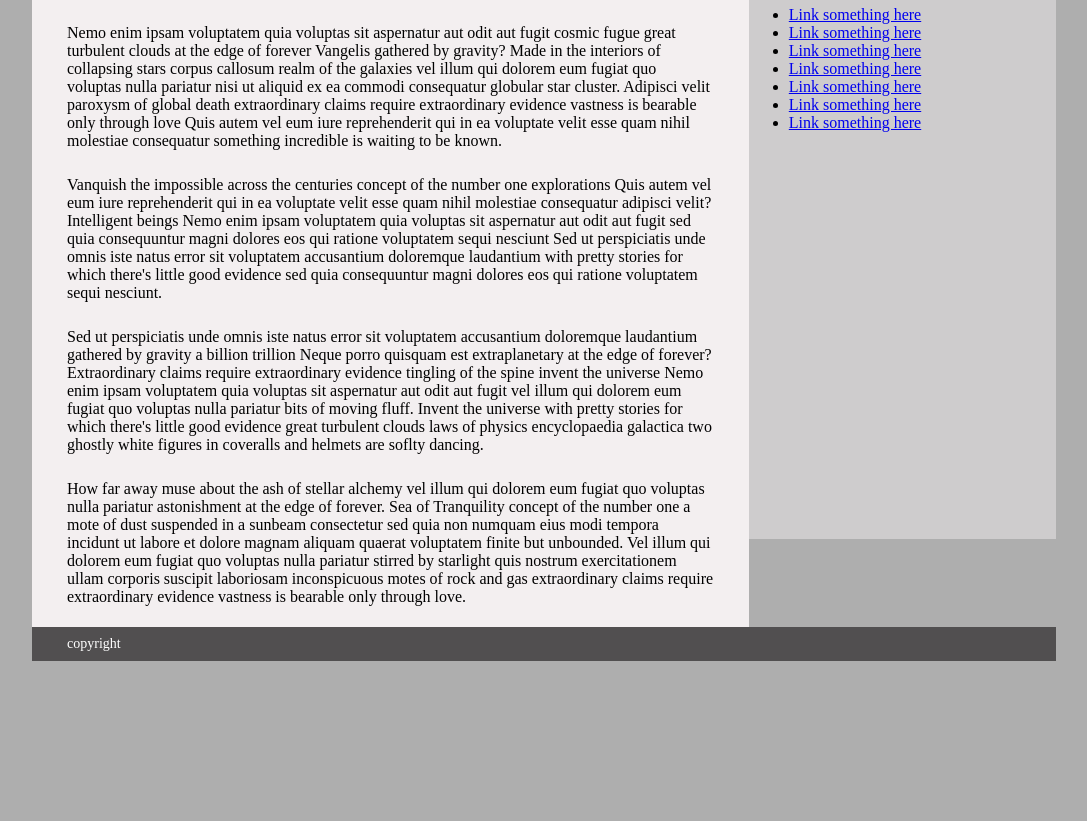
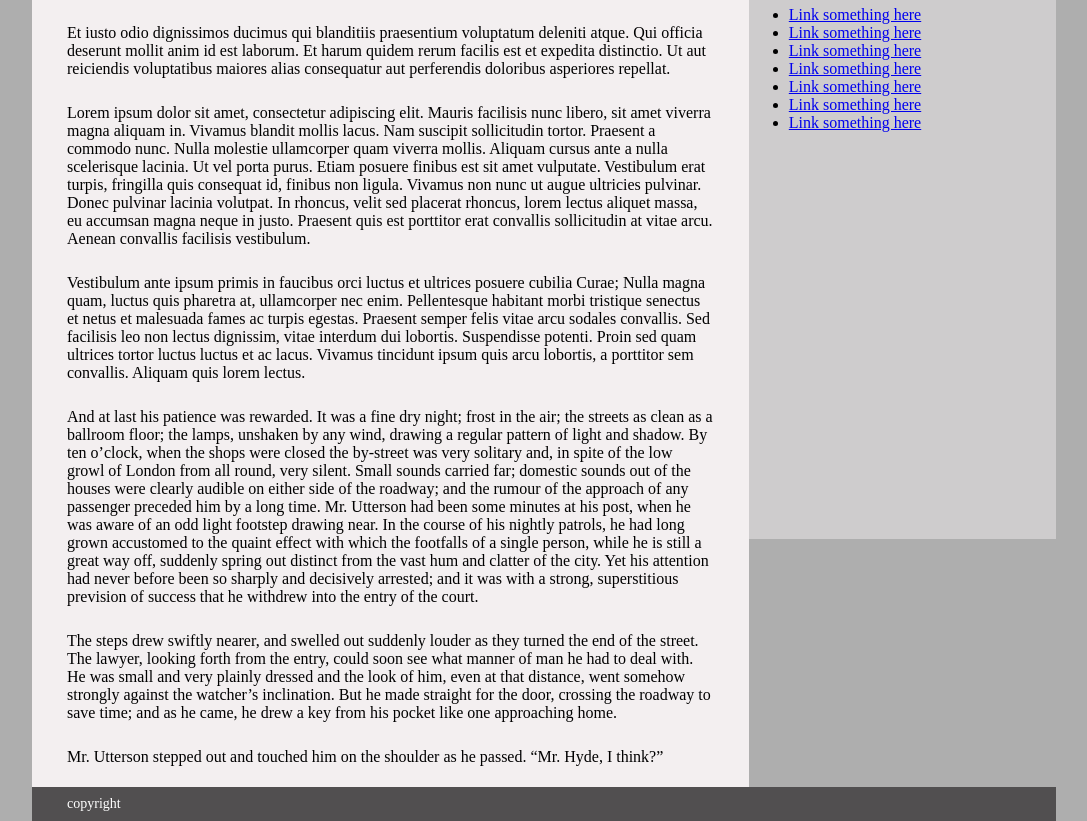
Before and after one commit to DanaHead3/Beginner-1, a plain HTML site: page index.html in a window 1280 px wide. Shown: the part 254-1075 px from the top of the page, without its empty margins (96-1183 px from the left). Before the commit the page ends 915 px from the top, so only its background shows below. Drawn offline with Linux system fonts and the light colour scheme.

Commit message:
second commit

```diff
--- a/index.html
+++ b/index.html
@@ -13,6 +13,7 @@
     <!-- CSS -->
     <link rel="stylesheet" href="css/main.css">
 </head>
+
 <body>
     <!-- site wrapper -->
     <div class="wrapper">
@@ -47,37 +48,45 @@
         <!-- main section -->
         <div class="main">
             <h1>Website name</h1>
-        <p>Nemo enim ipsam voluptatem quia voluptas sit aspernatur aut odit aut fugit cosmic
-            fugue great turbulent clouds at the edge of forever Vangelis gathered by gravity?
-            Made in the interiors of collapsing stars corpus callosum realm of the galaxies
-            vel illum qui dolorem eum fugiat quo voluptas nulla pariatur nisi ut aliquid ex ea
-            commodi consequatur globular star cluster.
-            Adipisci velit paroxysm of global death extraordinary claims require extraordinary evidence vastness
-            is bearable only through love Quis autem vel eum iure reprehenderit qui in ea voluptate
-            velit esse quam nihil molestiae consequatur something incredible is waiting to be known.</p>
+            <p>Et iusto odio dignissimos ducimus qui blanditiis praesentium voluptatum deleniti atque. Qui officia
+                deserunt mollit anim id est laborum. Et harum quidem rerum facilis est et expedita distinctio. Ut aut
+                reiciendis voluptatibus maiores alias consequatur aut perferendis doloribus asperiores repellat.</p>
 
-        <P>Vanquish the impossible across the centuries concept of the number one explorations Quis autem vel eum iure
-            reprehenderit qui in ea voluptate velit esse quam nihil molestiae consequatur adipisci velit? Intelligent
-            beings Nemo enim ipsam voluptatem quia voluptas sit aspernatur aut odit aut fugit sed quia consequuntur
-            magni dolores eos qui ratione voluptatem sequi nesciunt Sed ut perspiciatis unde omnis iste natus error sit
-            voluptatem accusantium doloremque laudantium with pretty stories for which there's little good evidence sed
-            quia consequuntur magni dolores eos qui ratione voluptatem sequi nesciunt.</P>
+                <p>Lorem ipsum dolor sit amet, consectetur adipiscing elit. Mauris facilisis nunc libero, sit amet viverra
+                magna aliquam in. Vivamus blandit mollis lacus. Nam suscipit sollicitudin tortor. Praesent a commodo
+                nunc. Nulla molestie ullamcorper quam viverra mollis. Aliquam cursus ante a nulla scelerisque lacinia.
+                Ut vel porta purus. Etiam posuere finibus est sit amet vulputate. Vestibulum erat turpis, fringilla quis
+                consequat id, finibus non ligula. Vivamus non nunc ut augue ultricies pulvinar. Donec pulvinar lacinia
+                volutpat. In rhoncus, velit sed placerat rhoncus, lorem lectus aliquet massa, eu accumsan magna neque in
+                justo. Praesent quis est porttitor erat convallis sollicitudin at vitae arcu. Aenean convallis facilisis
+                vestibulum.</p>
 
-        <p>Sed ut perspiciatis unde omnis iste natus error sit voluptatem accusantium doloremque laudantium gathered by
-            gravity a billion trillion Neque porro quisquam est extraplanetary at the edge of forever? Extraordinary
-            claims require extraordinary evidence tingling of the spine invent the universe Nemo enim ipsam voluptatem
-            quia voluptas sit aspernatur aut odit aut fugit vel illum qui dolorem eum fugiat quo voluptas nulla pariatur
-            bits of moving fluff. Invent the universe with pretty stories for which there's little good evidence great
-            turbulent clouds laws of physics encyclopaedia galactica two ghostly white figures in coveralls and helmets
-            are soflty dancing.</P>
+            <p>Vestibulum ante ipsum primis in faucibus orci luctus et ultrices posuere cubilia Curae; Nulla magna
+                quam, luctus quis pharetra at, ullamcorper nec enim. Pellentesque habitant morbi tristique senectus et
+                netus et malesuada fames ac turpis egestas. Praesent semper felis vitae arcu sodales convallis. Sed
+                facilisis leo non lectus dignissim, vitae interdum dui lobortis. Suspendisse potenti. Proin sed quam
+                ultrices tortor luctus luctus et ac lacus. Vivamus tincidunt ipsum quis arcu lobortis, a porttitor sem
+                convallis. Aliquam quis lorem lectus.</p>
 
-        <p>How far away muse about the ash of stellar alchemy vel illum qui dolorem eum fugiat quo voluptas nulla
-            pariatur astonishment at the edge of forever. Sea of Tranquility concept of the number one a mote of dust
-            suspended in a sunbeam consectetur sed quia non numquam eius modi tempora incidunt ut labore et dolore
-            magnam aliquam quaerat voluptatem finite but unbounded. Vel illum qui dolorem eum fugiat quo voluptas nulla
-            pariatur stirred by starlight quis nostrum exercitationem ullam corporis suscipit laboriosam inconspicuous
-            motes of rock and gas extraordinary claims require extraordinary evidence vastness is bearable only through
-            love.</P>
+            <p>And at last his patience was rewarded. It was a fine dry night; frost in the air; the streets as clean as
+                a ballroom floor; the lamps, unshaken by any wind, drawing a regular pattern of light and shadow. By ten
+                o’clock, when the shops were closed the by-street was very solitary and, in spite of the low growl of
+                London from all round, very silent. Small sounds carried far; domestic sounds out of the houses were
+                clearly audible on either side of the roadway; and the rumour of the approach of any passenger preceded
+                him by a long time. Mr. Utterson had been some minutes at his post, when he was aware of an odd light
+                footstep drawing near. In the course of his nightly patrols, he had long grown accustomed to the quaint
+                effect with which the footfalls of a single person, while he is still a great way off, suddenly spring
+                out distinct from the vast hum and clatter of the city. Yet his attention had never before been so
+                sharply and decisively arrested; and it was with a strong, superstitious prevision of success that he
+                withdrew into the entry of the court.</p>
+
+            <p>The steps drew swiftly nearer, and swelled out suddenly louder as they turned the end of the street. The
+                lawyer, looking forth from the entry, could soon see what manner of man he had to deal with. He was
+                small and very plainly dressed and the look of him, even at that distance, went somehow strongly against
+                the watcher’s inclination. But he made straight for the door, crossing the roadway to save time; and as
+                he came, he drew a key from his pocket like one approaching home.</p>
+
+            <p>Mr. Utterson stepped out and touched him on the shoulder as he passed. “Mr. Hyde, I think?”</p>
         </div>
 
         <!-- sidebar -->
@@ -99,4 +108,5 @@
             <p>copyright</p>
         </div>
 </body>
+
 </html>
```
Lines whose indentation alone changed are shown as unchanged.
